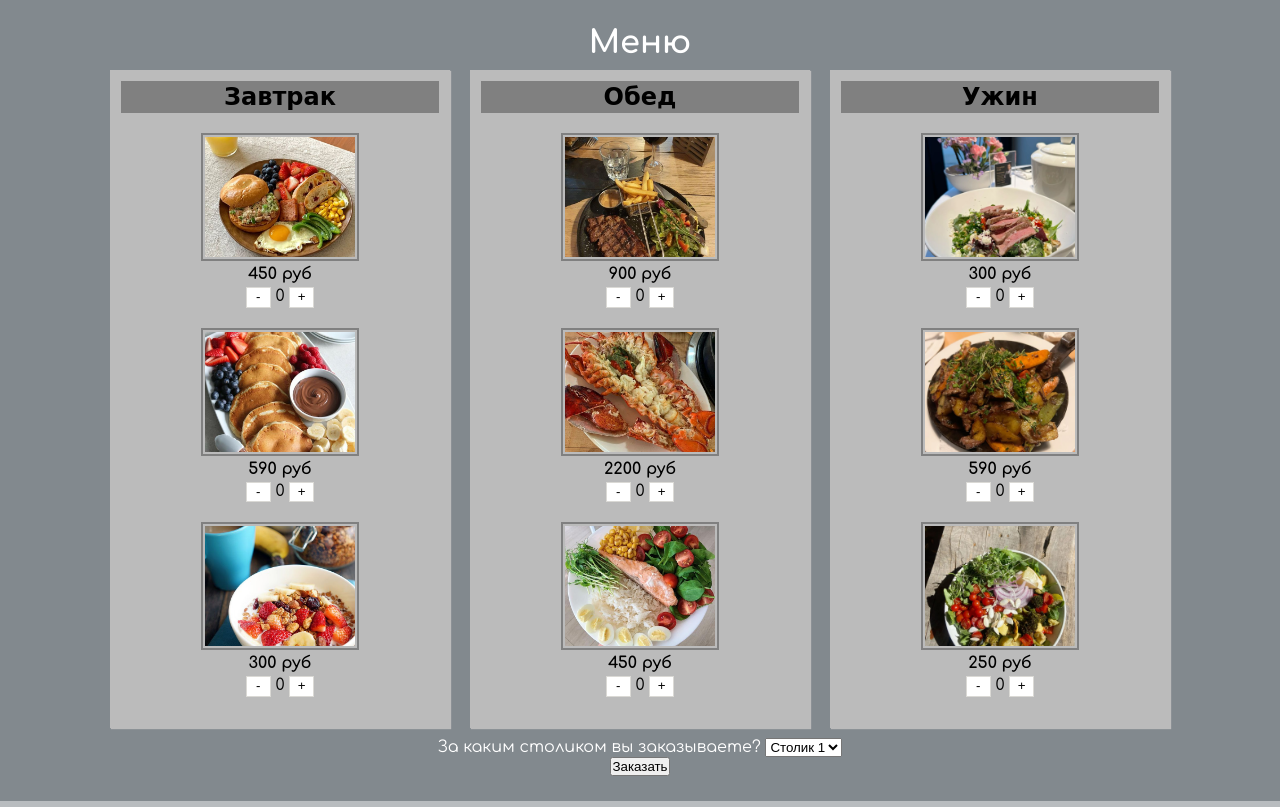
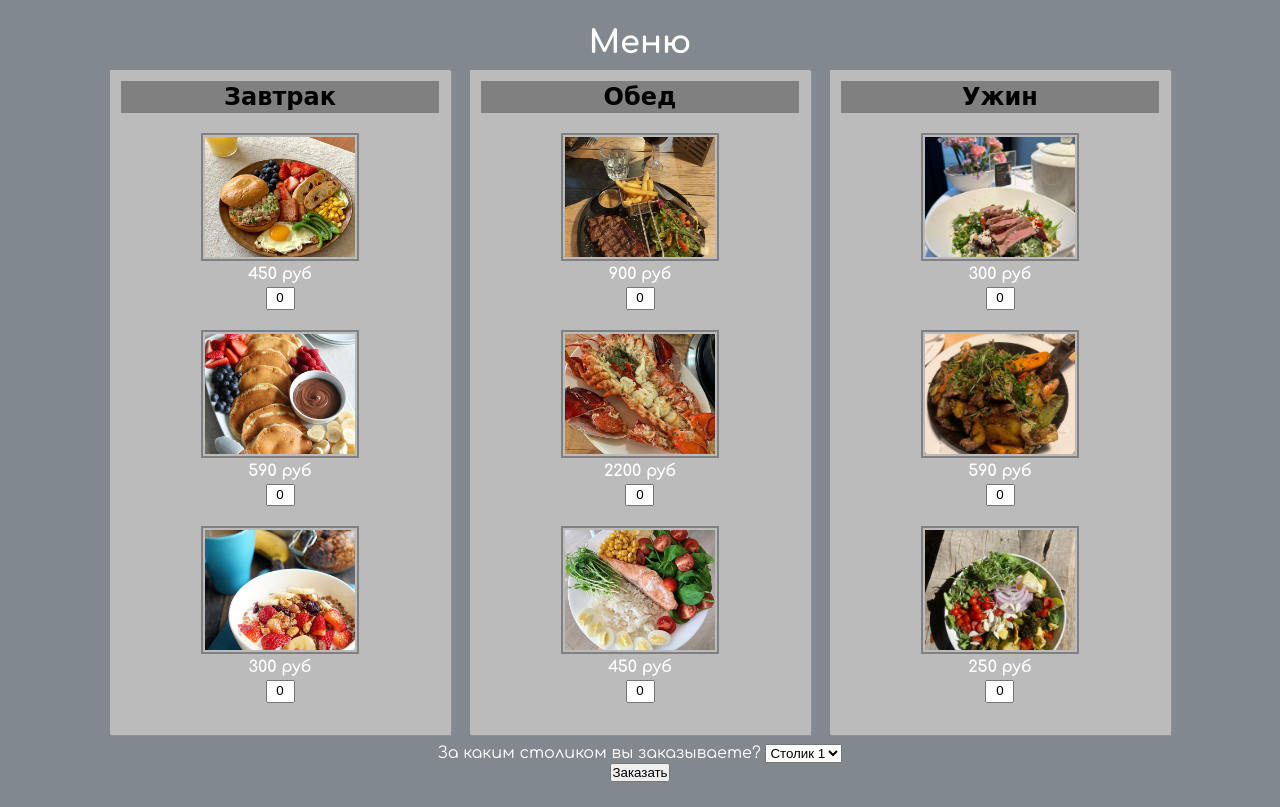
Before and after one commit to yarmixer/website, a Flask app: page /menu in a window 1280 px wide. Run offline with Flask 3, Linux system fonts and the light colour scheme.

Commit message:
УРА ВСЕ РАБОТАЕТ

```diff
--- a/main.py
+++ b/main.py
@@ -1,6 +1,4 @@
 from flask import Flask, render_template, request, redirect, url_for
-from bs4 import BeautifulSoup
-
 
 app = Flask(__name__)
 
@@ -15,23 +13,27 @@
     if request.method == 'GET':
         return render_template('menu.html', title='Меню ресторана')
     elif request.method == 'POST':
-        data = request.json
-        print(data)
-        html = open('templates/menu.html')
-        soup = BeautifulSoup(html, 'html.parser')
-        a1, a2, a3, a4, a5, a6, a7, a8, a9 = soup.find('span', 'count1').text,\
-            soup.find('span', 'count2').text, soup.find('span', 'count3').text,\
-            soup.find('span', 'count4').text, soup.find('span', 'count5').text,\
-            soup.find('span', 'count6').text, soup.find('span', 'count7').text,\
-            soup.find('span', 'count8').text, soup.find('span', 'count9').text
-        print(a1, a2, a3, a4, a5, a6, a7, a8, a9)
-        return redirect(url_for('check', a1=a1, a2=a2, a3=a3, a4=a4, a5=a5, a6=a6, a7=a7, a8=a8, a9=a9))
+        param = {'breakfast1': request.form['breakfast1'], 'breakfast2': request.form['breakfast2'],
+                 'breakfast3': request.form['breakfast3'], 'dinner1': request.form['dinner1'],
+                 'dinner2': request.form['dinner2'], 'dinner3': request.form['dinner3'],
+                 'pdinner1': request.form['pdinner1'], 'pdinner2': request.form['pdinner2'],
+                 'pdinner3': request.form['pdinner3'], 'class': request.form['class']}
+        print(param)
+        return redirect(url_for('check', param=param))
 
 
-@app.route('/check')
-def check(a1, a2, a3, a4, a5, a6, a7, a8, a9):
-    print(a1, a2, a3, a4, a5, a6, a7, a8, a9)
-    return 'ok'
+@app.route('/check/<param>')
+def check(param):
+    param = eval(param)
+    summa = int(param['breakfast1']) * 450 + int(param['breakfast2']) * 590 + int(param['breakfast3']) * 300 +\
+    int(param['dinner1']) * 900 + int(param['dinner2']) * 2200 + int(param['dinner3']) * 450 + int(param['pdinner1']) * 300 \
+            + int(param['pdinner2']) * 590 + int(param['pdinner3']) * 250
+    print(summa)
+    return f'Ваш чек:<br>' \
+           f'На сумму: {summa}руб <br>' \
+           f'Заказ совершен за столиком - {param["class"]}<br>' \
+           f'Для оплаты перейдите по ссылке ...<br>' \
+           f'Спасибо за покупку'
 
 
 @app.route('/test')
@@ -39,8 +41,5 @@
     return render_template('test.html')
 
 
-
-
-
 if __name__ == '__main__':
     app.run(port=8080, host='127.0.0.1')
--- a/templates/menu.html
+++ b/templates/menu.html
@@ -12,24 +12,10 @@
     <!-- connect style.css -->
     <link rel="stylesheet" type="text/css" href="/static/style.css" />
     <title>Меню</title>
-    <script>
-    let counters = {count: 0, count2: 0, count3: 0, count4: 0, count5: 0, count6: 0, count7: 0, count8: 0, count9: 0};
-
-    function increment(key) {
-    counters[key]++;
-    document.getElementById(key).innerText = counters[key];
-    }
-
-    function decrement(key) {
-        if (counters[key] > 0) {
-            counters[key]--;
-            document.getElementById(key).innerText = counters[key];
-        }
-    }
-    </script>
 </head>
 <body bgcolor="#82898E">
 <div id="menu">
+    <form class="menu_form" method="post">
     <h1 id="section">Меню</h1>
     <div id="menu_row">
         <div id="menu_col">
@@ -42,9 +28,7 @@
                     <h3></h3>
                     <h4>450 руб</h4>
                     <div class="ens-counter-wrapper">
-                        <button class="ens-counter-minus" onclick="decrement('count')" data-rel="1">-</button>
-                        <span name="123" id="count" class="count1">0</span>
-                        <button class="ens-counter-plus" onclick="increment('count')" data-rel="1">+</button>
+                        <input class="ens-counter-value" data-rel="1" type="text" value="0" name="breakfast1">
                     </div>
                 </div>
             </div>
@@ -56,9 +40,7 @@
                     <h3></h3>
                     <h4>590 руб</h4>
                     <div class="ens-counter-wrapper">
-                        <button class="ens-counter-minus" onclick="decrement('count2')" data-rel="2">-</button>
-                        <span id="count2" class="count2">0</span>
-                        <button class="ens-counter-plus" onclick="increment('count2')" data-rel="2">+</button>
+                        <input class="ens-counter-value" data-rel="2" type="text" value="0" name="breakfast2">
                     </div>
                 </div>
             </div>
@@ -70,9 +52,7 @@
                     <h3></h3>
                     <h4>300 руб</h4>
                     <div class="ens-counter-wrapper">
-                        <button class="ens-counter-minus" onclick="decrement('count3')" data-rel="3">-</button>
-                        <span id="count3" class="count3">0</span>
-                        <button class="ens-counter-plus" onclick="increment('count3')" data-rel="3">+</button>
+                        <input class="ens-counter-value" data-rel="3" type="text" value="0" name="breakfast3">
                     </div>
                 </div>
             </div>
@@ -87,9 +67,7 @@
                     <h3></h3>
                     <h4>900 руб</h4>
                     <div class="ens-counter-wrapper">
-                        <button class="ens-counter-minus" onclick="decrement('count4')" data-rel="4">-</button>
-                        <span id="count4" class="count4">0</span>
-                        <button class="ens-counter-plus" onclick="increment('count4')" data-rel="4">+</button>
+                        <input class="ens-counter-value" data-rel="4" type="text" value="0" name="dinner1">
                     </div>
                 </div>
             </div>
@@ -101,9 +79,7 @@
                     <h3></h3>
                     <h4>2200 руб</h4>
                     <div class="ens-counter-wrapper">
-                        <button class="ens-counter-minus" onclick="decrement('count5')" data-rel="3">-</button>
-                        <span id="count5" class="count5">0</span>
-                        <button class="ens-counter-plus" onclick="increment('count5')" data-rel="3">+</button>
+                        <input class="ens-counter-value" data-rel="5" type="text" value="0" name="dinner2">
                     </div>
                 </div>
             </div>
@@ -115,9 +91,7 @@
                     <h3></h3>
                     <h4>450 руб</h4>
                     <div class="ens-counter-wrapper">
-                        <button class="ens-counter-minus" onclick="decrement('count6')" data-rel="3">-</button>
-                        <span id="count6" class="count6">0</span>
-                        <button class="ens-counter-plus" onclick="increment('count6')" data-rel="3">+</button>
+                        <input class="ens-counter-value" data-rel="6" type="text" value="0" name="dinner3">
                     </div>
                 </div>
             </div>
@@ -132,9 +106,7 @@
                     <h3></h3>
                     <h4>300 руб</h4>
                     <div class="ens-counter-wrapper">
-                        <button class="ens-counter-minus" onclick="decrement('count7')" data-rel="3">-</button>
-                        <span id="count7" class="count7">0</span>
-                        <button class="ens-counter-plus" onclick="increment('count7')" data-rel="3">+</button>
+                        <input class="ens-counter-value" data-rel="7" type="text" value="0" name="pdinner1">
                     </div>
                 </div>
             </div>
@@ -146,9 +118,7 @@
                     <h3></h3>
                     <h4>590 руб</h4>
                     <div class="ens-counter-wrapper">
-                        <button class="ens-counter-minus" onclick="decrement('count8')" data-rel="3">-</button>
-                        <span id="count8" class="count8">0</span>
-                        <button class="ens-counter-plus" onclick="increment('count8')" data-rel="3">+</button>
+                        <input class="ens-counter-value" data-rel="8" type="text" value="0" name="pdinner2">
                     </div>
                 </div>
             </div>
@@ -160,15 +130,12 @@
                     <h3></h3>
                     <h4>250 руб</h4>
                     <div class="ens-counter-wrapper">
-                        <button class="ens-counter-minus" onclick="decrement('count9')" data-rel="3">-</button>
-                        <span id="count9" class="count9">0</span>
-                        <button class="ens-counter-plus" onclick="increment('count9')" data-rel="3">+</button>
+                        <input class="ens-counter-value" data-rel="9" type="text" value="0" name="pdinner3">
                     </div>
                 </div>
             </div>
         </div>
     </div>
-    <form class="menu_form" method="post">
     <div class="form-group">
         <label for="classSelect">За каким столиком вы заказываете?</label>
         <select class="form-control" id="classSelect" name="class">
```
Also changed, not shown: test.py (deleted, +0 -13 lines).
